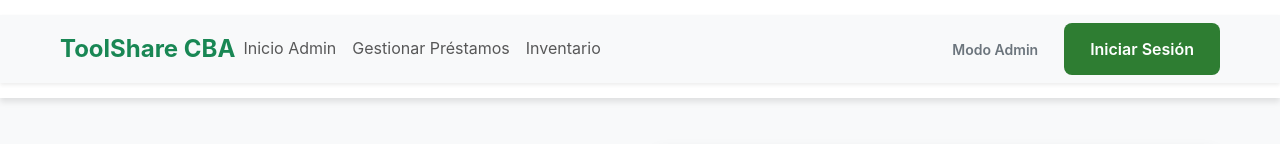
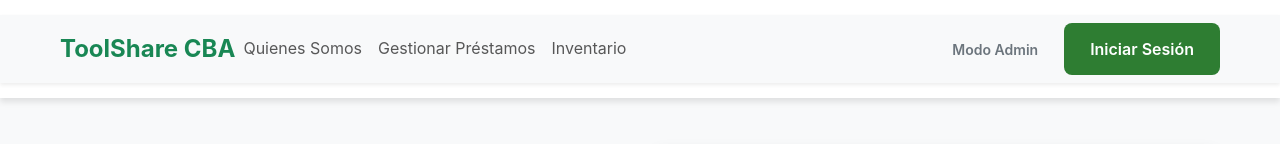
Before and after one commit to ByteBuildersCba/Inventory-App-FullStack, an Angular app in the folder frontend/ToolShareCBA/: page /home in a window 1280 px wide. Shown: the top 144 px of the page. Built offline with nearby package versions, Linux system fonts and the light colour scheme.

Commit message:
fix: se corrige navbar

```diff
--- a/frontend/ToolShareCBA/angular.json
+++ b/frontend/ToolShareCBA/angular.json
@@ -2,7 +2,8 @@
   "$schema": "./node_modules/@angular/cli/lib/config/schema.json",
   "version": 1,
   "cli": {
-    "packageManager": "npm"
+    "packageManager": "npm",
+    "analytics": false
   },
   "newProjectRoot": "projects",
   "projects": {
--- a/frontend/ToolShareCBA/src/app/shared/components/navbar/navbar.html
+++ b/frontend/ToolShareCBA/src/app/shared/components/navbar/navbar.html
@@ -25,7 +25,7 @@
         <ul class="navbar-nav me-auto mb-2 mb-lg-0">
           @if (esAdmin){
             <li class="nav-item">
-           <a class="nav-link" routerLink="/admin/dashboard">Inicio Admin</a>
+           <a class="nav-link" routerLink="/quienes-somos">Quienes Somos</a>
            </li>
             <li class="nav-item">
              <a class="nav-link" routerLink="/admin/solicitudes">Gestionar Préstamos</a>
```
Also changed, not shown: 1 other file (tests, documents, lock files or other folders).
